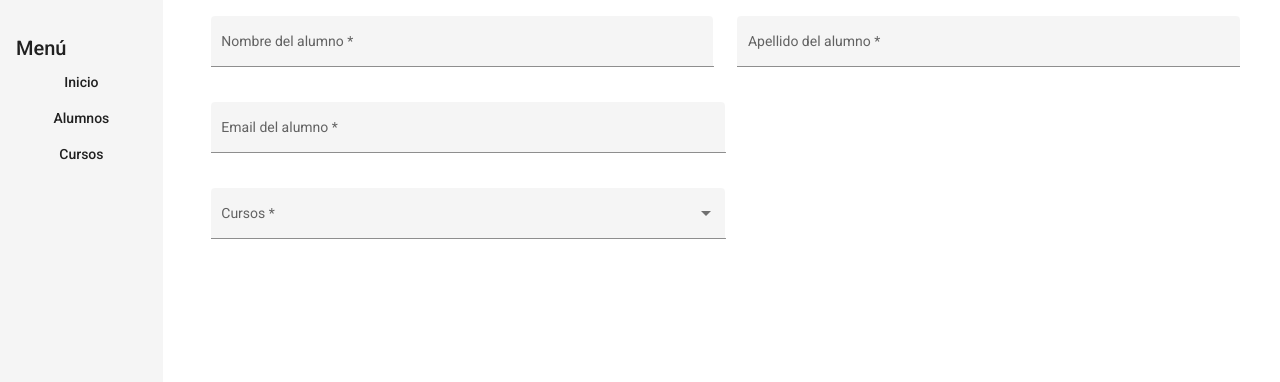
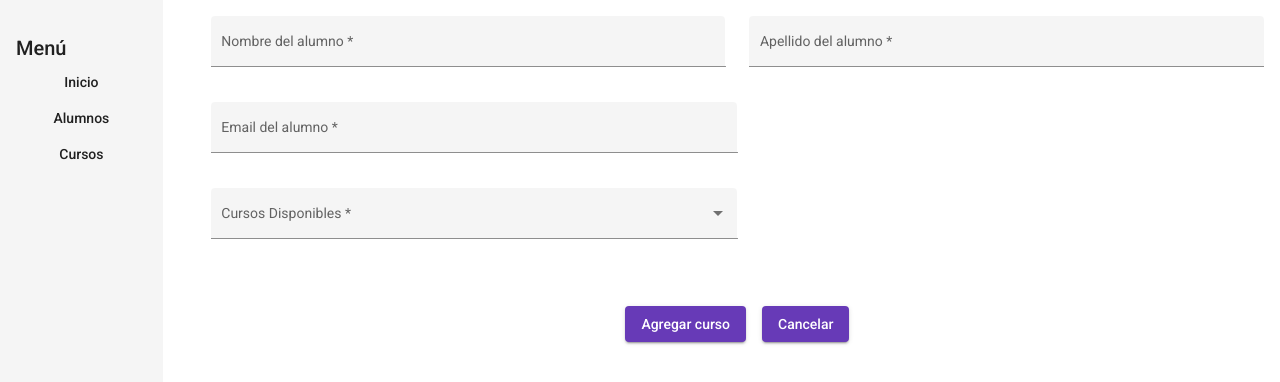
Before and after one commit to TamoFer/garagehouse-proyecto-angular, an Angular app: page /alumnos/add-alumno in a window 1280 px wide. Shown: the top 382 px of the page. Built offline with nearby package versions, Linux system fonts and the light colour scheme.

Commit message:
falta-editarAlumn

```diff
--- a/src/app/alumnos/agregar-alumno/agregar-alumno.component.html
+++ b/src/app/alumnos/agregar-alumno/agregar-alumno.component.html
@@ -1,5 +1,5 @@
 <div>
-  <form [formGroup]="alumnoNuevo" (ngSubmit)="agregarAlumno()" class="row">
+  <form [formGroup]="alumnoNuevo" (ngSubmit)="agregarAlumno()" >
 
     <div class="row">
       <div class="col-6">
@@ -26,12 +26,21 @@
 
     <div class="col-6">
       <mat-form-field appearance="fill">
-        <mat-label>Cursos</mat-label>
+        <mat-label>Cursos Disponibles</mat-label>
         <mat-select formControlName="curso">
-          <mat-option value="one">First option</mat-option>
-          <mat-option value="two">Second option</mat-option>
+          <mat-option  *ngFor="let curso of listaCursos" [value]="curso.nombre" >{{ curso.nombre }}</mat-option>
         </mat-select>
       </mat-form-field>
+    </div>
+    <div>
+      <div class="botones">
+        <div class="">
+          <button mat-raised-button color="primary" type="submit" >Agregar curso</button>
+        </div>
+        <div class="">
+          <button mat-raised-button color="primary" (click)="retroceder()" >Cancelar</button>
+        </div>
+      </div>
     </div>
 
   </form>
--- a/src/app/alumnos/agregar-alumno/agregar-alumno.component.scss
+++ b/src/app/alumnos/agregar-alumno/agregar-alumno.component.scss
@@ -1,5 +1,6 @@
 form{
   display: flex;
+  flex-direction: column;
   gap: 1rem;
   padding: 1rem;
   mat-form-field{
--- a/src/app/alumnos/agregar-alumno/agregar-alumno.component.ts
+++ b/src/app/alumnos/agregar-alumno/agregar-alumno.component.ts
@@ -1,8 +1,11 @@
+import { Curso } from './../../models/curso';
+import { Observable } from 'rxjs/internal/Observable';
 import { Alumnos } from './../../models/alumnos';
 import { ListaAlumnosService } from './../services/lista-alumnos.service';
 import { Component,OnInit } from '@angular/core';
 import { FormBuilder, FormGroup, Validators } from '@angular/forms';
 import { Router } from '@angular/router';
+import { CursosService } from 'src/app/cursos/services/cursos.service';
 
 
 @Component({
@@ -13,13 +16,23 @@ import { Router } from '@angular/router';
 
 export class AgregarAlumnoComponent implements OnInit {
 
+  cursosActuales$!: Observable<Curso[]>;
+  listaCursos:Array<any>=[]
+
   constructor(
     private fb: FormBuilder,
+    private cursosService:CursosService,
     private alumnosService:ListaAlumnosService,
     private route: Router
   ) { }
 
   ngOnInit(): void {
+    this.cursosActuales$= this.cursosService.getCursosObservable(),
+    this.listaCursos.push(this.cursosActuales$.subscribe((data)=>{
+      this.listaCursos=data
+    })
+    )
+
   }
 
   alumnoNuevo: FormGroup = this.fb.group(
@@ -32,15 +45,22 @@ export class AgregarAlumnoComponent implements OnInit {
     }
   )
 
+  asociarCurso(){
+    const cursoListado= this.listaCursos.find(curso=>curso.nombre.toLocaleLowerCase()===this.alumnoNuevo.value.curso.toLocaleLowerCase());
+
+    return this.alumnoNuevo.value.curso=cursoListado;
+  }
+
+
   agregarAlumno(){
     const alumno: Alumnos = {
       idAlumno: Math.round(Math.random() * 1000),
       nombre: this.alumnoNuevo.value.nombre,
       apellido: this.alumnoNuevo.value.apellido,
       correo: this.alumnoNuevo.value.correo,
-      cursoActual: this.alumnoNuevo.value.curso
+      cursoActual: this.asociarCurso()
+    };
 
-    };
     this.alumnosService.agregarAlumno(alumno);
     this.route.navigate(['alumnos/lista-alumnos']);
   }
--- a/src/app/alumnos/lista-alumnos/tables.component.html
+++ b/src/app/alumnos/lista-alumnos/tables.component.html
@@ -22,10 +22,10 @@
             <th mat-header-cell *matHeaderCellDef>Acciones</th>
             <td mat-cell *matCellDef="let alumno">
                 <button mat-icon-button >
-                    <mat-icon >edit_note</mat-icon>
+                    <mat-icon (click)="editarAlumno(alumno)">edit_note</mat-icon>
                 </button>
                 <button mat-icon-button>
-                    <mat-icon >delete_forever</mat-icon>
+                    <mat-icon (click)="borrarAlumno(alumno.idAlumno)">delete_forever</mat-icon>
                 </button>
             </td>
         </ng-container>
--- a/src/app/alumnos/lista-alumnos/tables.component.ts
+++ b/src/app/alumnos/lista-alumnos/tables.component.ts
@@ -17,6 +17,7 @@ import { Router } from '@angular/router';
 export class TablesComponent implements OnInit {
   lista!: any;
   suscripcion!: Subscription;
+  susData!:Subscription;
   listaAlumnos$!: Observable<Alumnos[]>;
   columnas: string[] = ['nombre', 'apellido', 'correo', 'cursando', 'actions'];
   data: MatTableDataSource<Alumnos>= new MatTableDataSource<Alumnos>();
@@ -29,7 +30,7 @@ export class TablesComponent implements OnInit {
 
   ngOnInit(): void {
     this.listaAlumnos$=this.alumnosService.getAlumnosObservable(),
-    this.listaAlumnos$.subscribe(
+    this.susData=this.listaAlumnos$.subscribe(
       (alumnos:Alumnos[])=> this.data.data= alumnos
     ),
     this.suscripcion= this.listaAlumnos$.subscribe((alumnos)=>{
@@ -39,6 +40,7 @@ export class TablesComponent implements OnInit {
 
   ngOnDestroy(): void {
     this.suscripcion.unsubscribe()
+    this.susData.unsubscribe()
   }
 
   buscarXApellido(event:Event){
@@ -53,6 +55,7 @@ export class TablesComponent implements OnInit {
       });
     }
   }
+
   buscarXCurso(event:Event){
     const valorObtenido = (event.target as HTMLInputElement).value;
     if(valorObtenido===''){
@@ -65,8 +68,23 @@ export class TablesComponent implements OnInit {
       });
     }
   }
+
   addAlumno(){
     this.ruta.navigate(['alumnos/add-alumno'])
   }
 
+  editarAlumno(alumno:Alumnos[]){
+    this.ruta.navigate(['alumnos/editar-alumno',alumno])
+
+  }
+
+  borrarAlumno(id:number){
+    this.alumnosService.eliminarAlumno(id),
+    this.data.data=this.lista
+
+  }
+
+
+
+
 }
--- a/src/app/alumnos/services/lista-alumnos.service.ts
+++ b/src/app/alumnos/services/lista-alumnos.service.ts
@@ -33,10 +33,20 @@ export class ListaAlumnosService {
   }
 
   agregarAlumno(alumno:Alumnos){
+    this.listaAlumnos.push(alumno)
+  }
 
+  eliminarAlumno(id:number){
+    let indice = this.listaAlumnos.findIndex((alumn: Alumnos) => alumn.idAlumno === id);
+
+    if (indice > -1) {
+      this.listaAlumnos.splice(indice, 1);
+    }
+
+    this.Alumnos$ = new Observable<Alumnos[]>((sub) => {
+      sub.next(this.listaAlumnos)
+    });
   }
 
 
-
-
 }
--- a/src/app/cursos/agregar-curso/agregar-curso.component.html
+++ b/src/app/cursos/agregar-curso/agregar-curso.component.html
@@ -1,5 +1,5 @@
 <div>
-  <form [formGroup]="cursoNuevo" (ngSubmit)="agregarCurso()" class="row">
+  <form [formGroup]="cursoNuevo" (ngSubmit)="agregarCurso()" >
 
     <div class="row">
       <div class="col-6">
--- a/src/app/cursos/agregar-curso/agregar-curso.component.scss
+++ b/src/app/cursos/agregar-curso/agregar-curso.component.scss
@@ -1,5 +1,6 @@
 form{
   display: flex;
+  flex-direction: column;
   gap: 1rem;
   padding: 1rem;
   mat-form-field{
```
